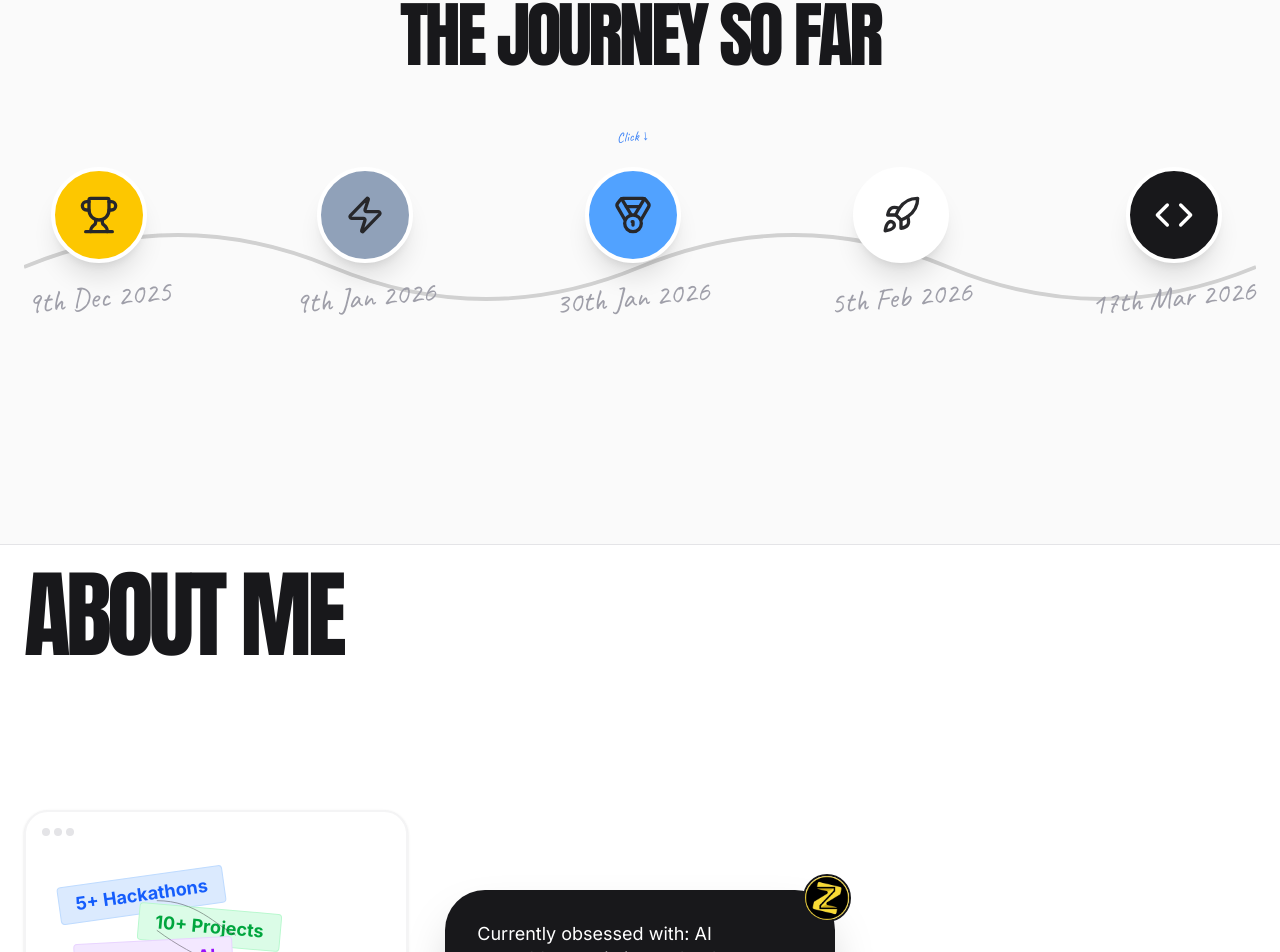
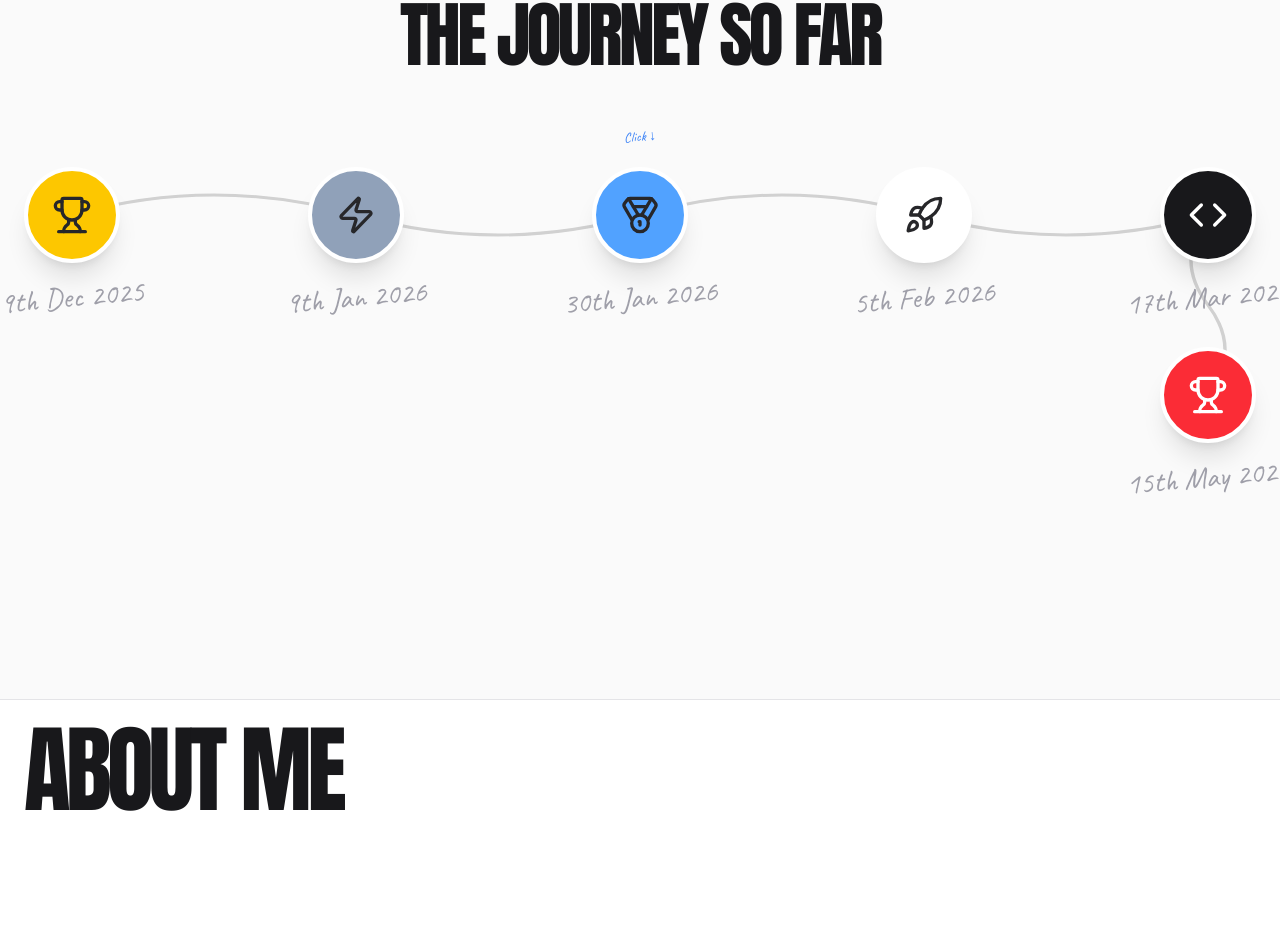
Before and after one commit to faheem-1404/Portfolio-website-, a React (Vite) app: page / in a window 1280 px wide. Shown: the part 4250-5202 px from the top of the page. Built offline with nearby package versions, Linux system fonts and the light colour scheme.

Commit message:
Configure dev server port to 3007 and update portfolio timeline/milestones UI

```diff
--- a/index.html
+++ b/index.html
@@ -1,12 +1,15 @@
 <!doctype html>
 <html lang="en">
+
 <head>
   <meta charset="UTF-8" />
   <meta name="viewport" content="width=device-width, initial-scale=1.0" />
-    <title>My Google AI Studio App</title>
+  <title>Faheem Abdullah A</title>
 </head>
+
 <body>
   <div id="root"></div>
   <script type="module" src="/src/main.tsx"></script>
 </body>
+
 </html>
--- a/package.json
+++ b/package.json
@@ -4,7 +4,7 @@
   "version": "0.0.0",
   "type": "module",
   "scripts": {
-    "dev": "vite --port=3000 --host=0.0.0.0",
+    "dev": "vite --port=3007 --host=0.0.0.0",
     "build": "vite build",
     "preview": "vite preview",
     "clean": "rm -rf dist",
--- a/src/App.tsx
+++ b/src/App.tsx
@@ -345,6 +345,13 @@ export default function App() {
       details: "We are building AI-powered healthcare products designed to make everyday life more intelligent and accessible, starting with smart glasses. Zyphra Vision focuses on empowering individuals through smart wearables, IoT, and integrated software solutions to enhance global independence and safety.",
       role: "CEO & Founder"
     },
+    {
+      year: "15th May 2026",
+      title: "SJCIT National Level Hackathon — 3rd Place + ₹25K Cash Prize",
+      color: "bg-red-500",
+      icon: Trophy,
+      details: "🥉 3rd Prize – Secured 3rd place at the National-Level Hackathon held at SJCIT, Bangalore, Karnataka. Awarded ₹25,000 as cash prize."
+    },
   ];
 
   const techStack = [
@@ -552,11 +559,12 @@ export default function App() {
           </div>
 
           <div className="relative">
-            {/* Timeline Icons */}
-            <div className="flex justify-between items-start relative z-10 mb-12">
-              {milestones.map((ms, i) => (
-                <div key={i} className="flex flex-col items-center gap-4 group relative">
-                  {ms.title.includes("National") && (
+            {/* Timeline Icons - Row 1 */}
+            <div className="relative mb-12">
+              <div className="flex justify-between items-start relative z-10">
+                {milestones.slice(0, 5).map((ms, i) => (
+                  <div key={i} className="flex flex-col items-center group relative w-16 lg:w-24">
+                    {ms.title === "National Hackathon — Top 3 among 900 Teams + ₹25K Prize" && (
                       <motion.div
                         initial={{ opacity: 0, y: 10 }}
                         animate={{ opacity: 1, y: 0 }}
@@ -579,29 +587,64 @@ export default function App() {
                         }
                       }}
                       whileHover={{ scale: 1.2, rotate: 15 }}
-                    className={`w-16 h-16 md:w-24 md:h-24 rounded-full ${ms.color} border-4 border-white shadow-xl flex items-center justify-center flex-shrink-0 cursor-pointer transition-transform`}
+                      className={`w-16 h-16 lg:w-24 lg:h-24 rounded-full ${ms.color} border-4 border-white shadow-xl flex items-center justify-center flex-shrink-0 cursor-pointer transition-transform`}
                     >
-                    <ms.icon className={`w-8 h-8 md:w-10 md:h-10 ${ms.color.includes('zinc-900') ? 'text-white' : 'text-zinc-800'}`} />
+                      <ms.icon className={`w-8 h-8 lg:w-10 lg:h-10 ${(ms.color.includes('zinc-900') || ms.color.includes('red-500')) ? 'text-white' : 'text-zinc-800'}`} />
                     </motion.div>
-                  <div className="text-center hidden md:block">
-                    <span className="font-hand text-3xl block text-zinc-400 rotate-[-5deg] mb-2">{ms.year}</span>
-                    <div className="max-w-[150px] flex flex-col items-center gap-2 opacity-0 group-hover:opacity-100 transition-opacity">
+                    <div className="text-center hidden lg:block absolute top-[80px] lg:top-[112px] w-[180px] lg:w-[220px] left-1/2 -translate-x-1/2">
+                      <span className="font-hand text-xl lg:text-3xl block text-zinc-400 rotate-[-5deg] mb-2">{ms.year}</span>
+                      <div className="max-w-[120px] lg:max-w-[150px] flex flex-col items-center gap-2 opacity-0 group-hover:opacity-100 transition-opacity mx-auto">
                         <div className="font-bold text-[10px] uppercase tracking-tighter">
                           {ms.title}
                         </div>
                       </div>
                     </div>
+                    {i === 4 && (
+                      <div className="absolute top-[180px] left-1/2 -translate-x-1/2 flex flex-col items-center group/red z-10 hidden lg:flex w-16 lg:w-24">
+                        <motion.div
+                          onMouseEnter={() => {
+                            if (!isLocked && milestones[5].details) setSelectedMilestone(milestones[5]);
+                          }}
+                          onMouseLeave={() => {
+                            if (!isLocked) setSelectedMilestone(null);
+                          }}
+                          onClick={() => {
+                            if (milestones[5].details) {
+                              setSelectedMilestone(milestones[5]);
+                              setIsLocked(true);
+                            }
+                          }}
+                          whileHover={{ scale: 1.2, rotate: 15 }}
+                          className={`w-16 h-16 lg:w-24 lg:h-24 rounded-full ${milestones[5].color} border-4 border-white shadow-xl flex items-center justify-center flex-shrink-0 cursor-pointer transition-transform`}
+                        >
+                          <Trophy className="w-8 h-8 lg:w-10 lg:h-10 text-white" />
+                        </motion.div>
+                        <div className="text-center hidden lg:block absolute top-[80px] lg:top-[112px] w-[180px] lg:w-[220px] left-1/2 -translate-x-1/2">
+                          <span className="font-hand text-xl lg:text-3xl block text-zinc-400 rotate-[-5deg] mb-2">{milestones[5].year}</span>
+                          <div className="max-w-[120px] lg:max-w-[150px] flex flex-col items-center gap-2 opacity-0 group-hover/red:opacity-100 transition-opacity mx-auto">
+                            <div className="font-bold text-[10px] uppercase tracking-tighter">
+                              {milestones[5].title}
+                            </div>
+                          </div>
+                        </div>
+                      </div>
+                    )}
                   </div>
                 ))}
               </div>
 
-            {/* Squiggly Connecting Line */}
-            <svg className="absolute top-1/2 left-0 w-full h-32 -translate-y-1/2 pointer-events-none z-0" viewBox="0 0 1000 100" preserveAspectRatio="none">
+              {/* Squiggly Connecting Line that bends down to the red milestone */}
+              <svg
+                className="absolute top-[8px] h-[220px] pointer-events-none z-0 hidden lg:block overflow-visible"
+                style={{ left: '48px', right: '48px', width: 'calc(100% - 96px)' }}
+                viewBox="0 0 1000 220"
+                preserveAspectRatio="none"
+              >
                 <motion.path
                   initial={{ pathLength: 0 }}
                   whileInView={{ pathLength: 1 }}
-                transition={{ duration: 2, ease: "easeInOut" }}
-                d="M0,50 Q125,0 250,50 T500,50 T750,50 T1000,50"
+                  transition={{ duration: 2.5, ease: "easeInOut" }}
+                  d="M0,40 Q125,0 250,40 T500,40 T750,40 T1000,40 Q970,85 1000,130 T1000,220"
                   fill="none"
                   stroke="#d1d1d1"
                   strokeWidth="3"
@@ -610,8 +653,12 @@ export default function App() {
               </svg>
             </div>
 
+            {/* Spacer to reserve vertical height on desktop for the absolutely positioned red milestone */}
+            <div className="hidden lg:block h-[260px]" />
+          </div>
+
           {/* Mobile Labels */}
-          <div className="md:hidden space-y-6 mt-12 bg-white p-6 rounded-2xl border border-zinc-200">
+          <div className="lg:hidden space-y-6 mt-12 bg-white p-6 rounded-2xl border border-zinc-200">
             {milestones.map((milestone, i) => (
               <div key={i} className="flex items-center gap-4">
                 <div className={`w-4 h-4 rounded-full ${milestone.color} border border-zinc-200`} />
@@ -830,7 +877,7 @@ export default function App() {
             >
               <div className="flex justify-between items-start mb-8">
                 <div className={`w-16 h-16 rounded-full ${selectedMilestone.color} flex items-center justify-center`}>
-                  <selectedMilestone.icon className="w-8 h-8 text-white" />
+                  <selectedMilestone.icon className={`w-8 h-8 ${selectedMilestone.color === 'bg-white' ? 'text-zinc-800' : 'text-white'}`} />
                 </div>
                 {selectedMilestone.role && (
                   <span className="bg-brand-yellow text-zinc-900 px-3 py-1 rounded-full text-[10px] font-bold uppercase tracking-widest border border-zinc-900 shadow-sm">
```
Lines whose indentation alone changed are shown as unchanged.
